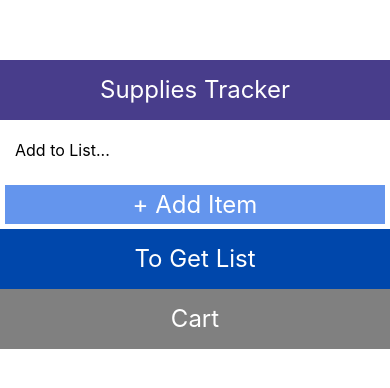
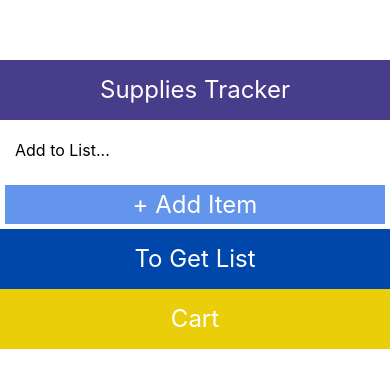
Before and after one commit to ak89mkii/shop-list-app, a React Native app: screen / in a window 390 px wide. Shown: the top 388 px of the page. Built offline with nearby package versions, Linux system fonts and the light colour scheme.

Commit message:
Added ScrollView.

```diff
--- a/components/CartItemHeader.js
+++ b/components/CartItemHeader.js
@@ -18,7 +18,7 @@ const styles = StyleSheet.create({
     header: {
         height: 60,
         padding: 15,
-        backgroundColor: 'grey'
+        backgroundColor: '#EACE09'
     },
     text: {
         color: '#fff',
--- a/components/CartList.js
+++ b/components/CartList.js
@@ -23,13 +23,12 @@ const styles = StyleSheet.create({
         borderColor: '#eee',
     },
     listView: {
-        fontSize: 10,
+        fontSize: 15,
         lineHeight: 21,
         fontWeight: 'bold',
         letterSpacing: 0.25,
         flexDirection: 'row',
         color: 'black',
-        fontSize: 10,
         justifyContent: 'space-between',
         alignItems: 'center',
     },
--- a/components/List.js
+++ b/components/List.js
@@ -23,13 +23,12 @@ const styles = StyleSheet.create({
         borderColor: '#eee',
     },
     listView: {
-        fontSize: 10,
+        fontSize: 15,
         lineHeight: 21,
         fontWeight: 'bold',
         letterSpacing: 0.25,
         flexDirection: 'row',
         color: 'black',
-        fontSize: 10,
         justifyContent: 'space-between',
         alignItems: 'center',
     },
```
